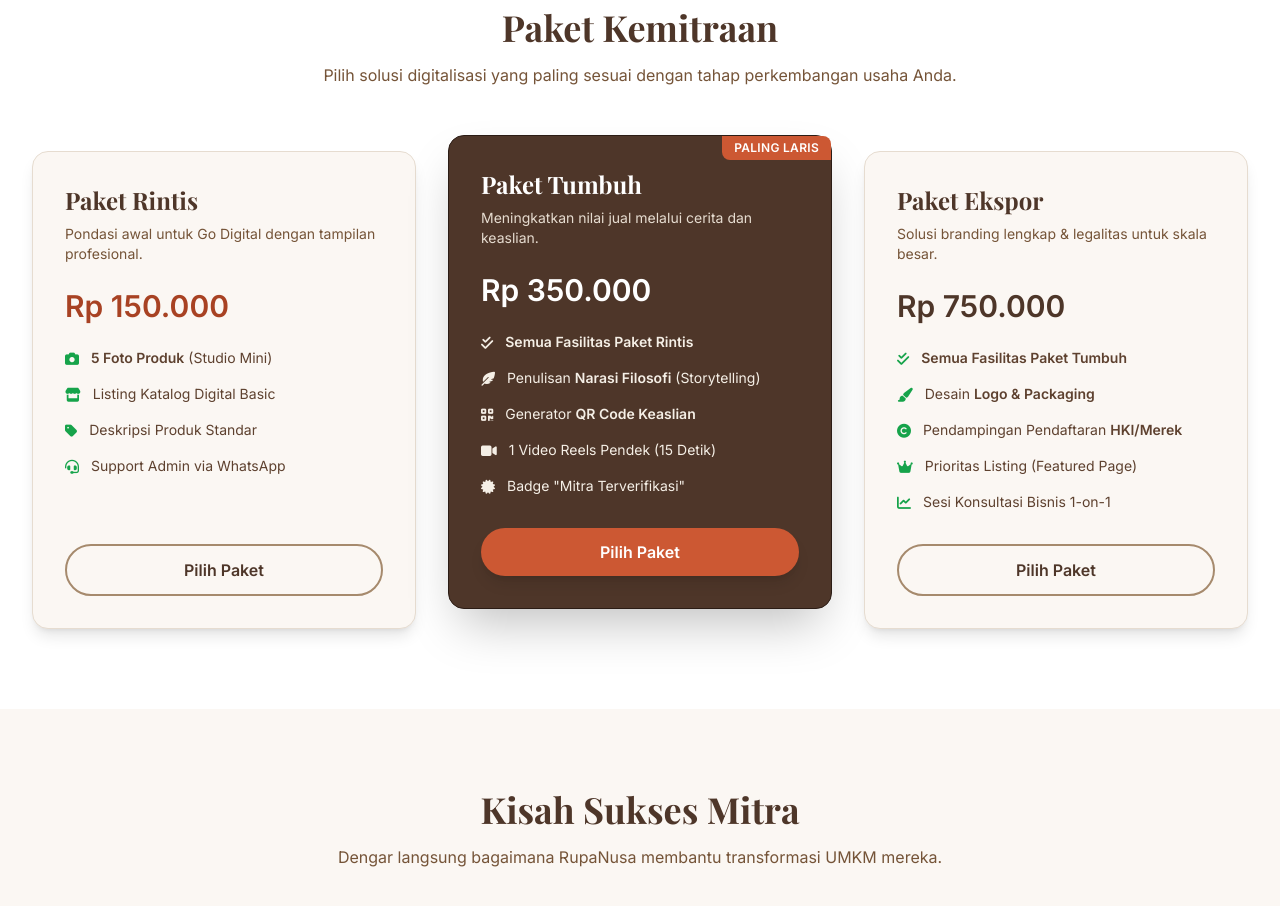
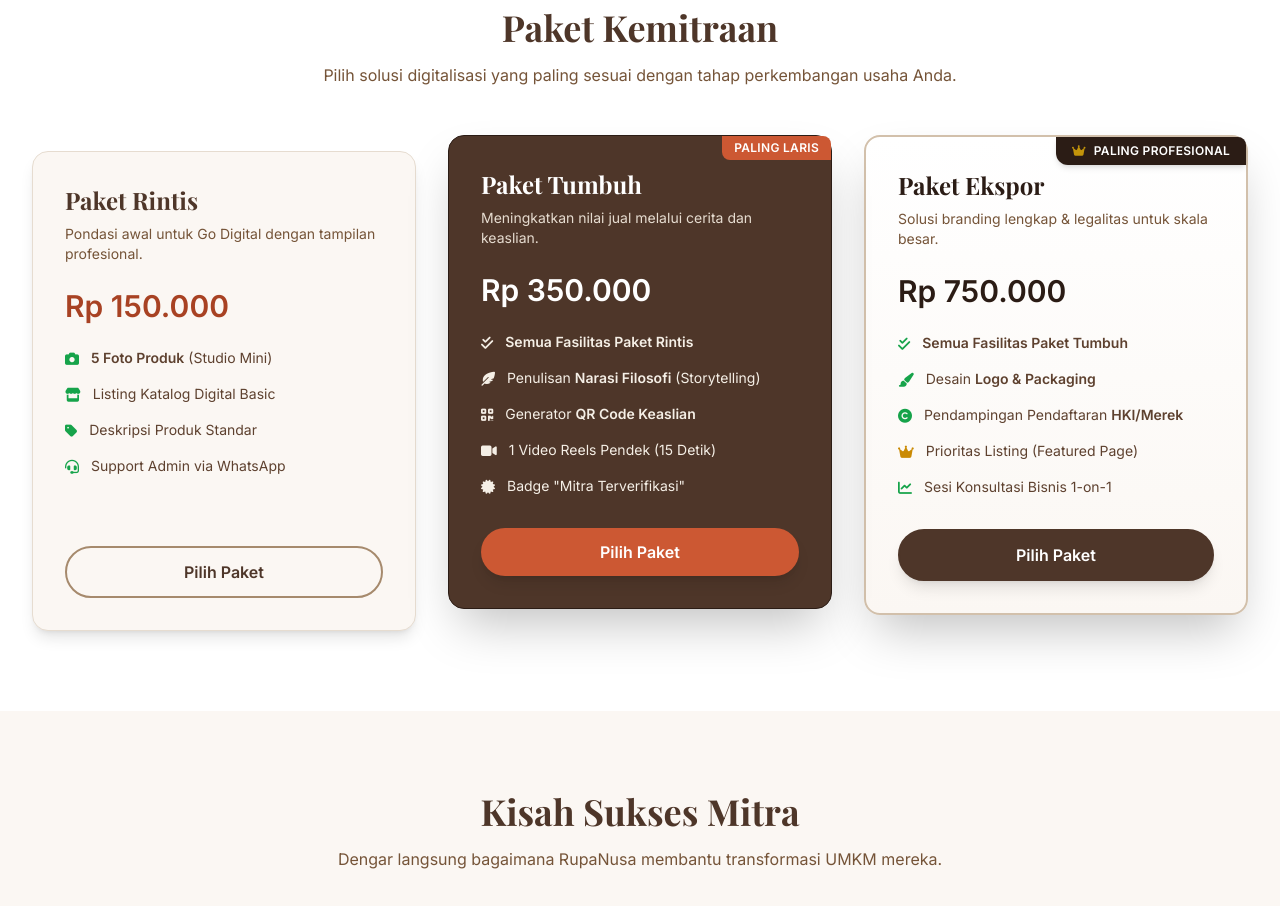
Before and after one commit to ZenKenDra/RupaNusa, a plain HTML site: page index.html in a window 1280 px wide. Shown: the part 2780-3686 px from the top of the page. Drawn offline with nearby package versions, Linux system fonts and the light colour scheme; a web font is replaced by a local one.

Commit message:
Update index.html

```diff
--- a/index.html
+++ b/index.html
@@ -393,7 +393,7 @@
                 </div>
 
                 <!-- Paket 2: Tumbuh -->
-                <div class="bg-earth-800 rounded-2xl p-8 border border-earth-900 shadow-2xl relative transform md:-translate-y-4 flex flex-col">
+                <div class="bg-earth-800 rounded-2xl p-8 border border-earth-900 shadow-2xl relative transform md:-translate-y-4 flex flex-col z-10">
                     <div class="absolute top-0 right-0 bg-terracotta-500 text-white text-xs font-bold px-3 py-1 rounded-bl-lg rounded-tr-lg uppercase tracking-wide">Paling Laris</div>
                     <h3 class="font-serif text-2xl font-bold text-white mb-2">Paket Tumbuh</h3>
                     <p class="text-earth-200 text-sm mb-6">Meningkatkan nilai jual melalui cerita dan keaslian.</p>
@@ -412,21 +412,27 @@
                     </button>
                 </div>
 
-                <!-- Paket 3: Ekspor -->
-                <div class="bg-earth-50 rounded-2xl p-8 border border-earth-200 shadow-lg hover:shadow-xl transition relative group h-full flex flex-col">
-                    <h3 class="font-serif text-2xl font-bold text-earth-800 mb-2">Paket Ekspor</h3>
+                <!-- Paket 3: Ekspor (UPDATED: Premium Look) -->
+                <div class="bg-gradient-to-b from-white to-earth-50 rounded-2xl p-8 border-2 border-earth-300 shadow-2xl relative transform md:-translate-y-4 group h-full flex flex-col hover:border-earth-600 transition duration-300">
+                    <!-- Premium Badge -->
+                    <div class="absolute top-0 right-0 bg-earth-900 text-white text-xs font-bold px-4 py-1.5 rounded-bl-xl rounded-tr-lg uppercase tracking-wide flex items-center gap-2 shadow-md">
+                        <i class="fas fa-crown text-yellow-500 animate-pulse"></i> Paling Profesional
+                    </div>
+
+                    <h3 class="font-serif text-2xl font-bold text-earth-900 mb-2">Paket Ekspor</h3>
                     <p class="text-earth-600 text-sm mb-6">Solusi branding lengkap & legalitas untuk skala besar.</p>
-                    <div class="text-3xl font-bold text-earth-800 mb-6">Rp 750.000</div>
+                    <div class="text-3xl font-bold text-earth-900 mb-6">Rp 750.000</div>
 
                     <ul class="space-y-4 mb-8 text-earth-700 text-sm flex-grow text-left">
                         <li class="flex items-start gap-3"><i class="fas fa-check-double text-green-600 mt-1"></i> <span class="font-bold">Semua Fasilitas Paket Tumbuh</span></li>
                         <li class="flex items-start gap-3"><i class="fas fa-paint-brush text-green-600 mt-1"></i> <span>Desain <strong>Logo & Packaging</strong></span></li>
                         <li class="flex items-start gap-3"><i class="fas fa-copyright text-green-600 mt-1"></i> <span>Pendampingan Pendaftaran <strong>HKI/Merek</strong></span></li>
-                        <li class="flex items-start gap-3"><i class="fas fa-crown text-green-600 mt-1"></i> <span>Prioritas Listing (Featured Page)</span></li>
+                        <li class="flex items-start gap-3"><i class="fas fa-crown text-yellow-600 mt-1"></i> <span>Prioritas Listing (Featured Page)</span></li>
                         <li class="flex items-start gap-3"><i class="fas fa-chart-line text-green-600 mt-1"></i> <span>Sesi Konsultasi Bisnis 1-on-1</span></li>
                     </ul>
 
-                    <button onclick="openPaymentModal('Paket Ekspor', '750.000')" class="w-full py-3 border-2 border-earth-400 text-earth-800 font-bold rounded-full hover:bg-earth-400 hover:text-white transition mt-auto">
+                    <!-- Premium Button Style -->
+                    <button onclick="openPaymentModal('Paket Ekspor', '750.000')" class="w-full py-3 border-2 border-earth-800 bg-earth-800 text-white font-bold rounded-full hover:bg-white hover:text-earth-800 transition mt-auto shadow-lg">
                         Pilih Paket
                     </button>
                 </div>
```
